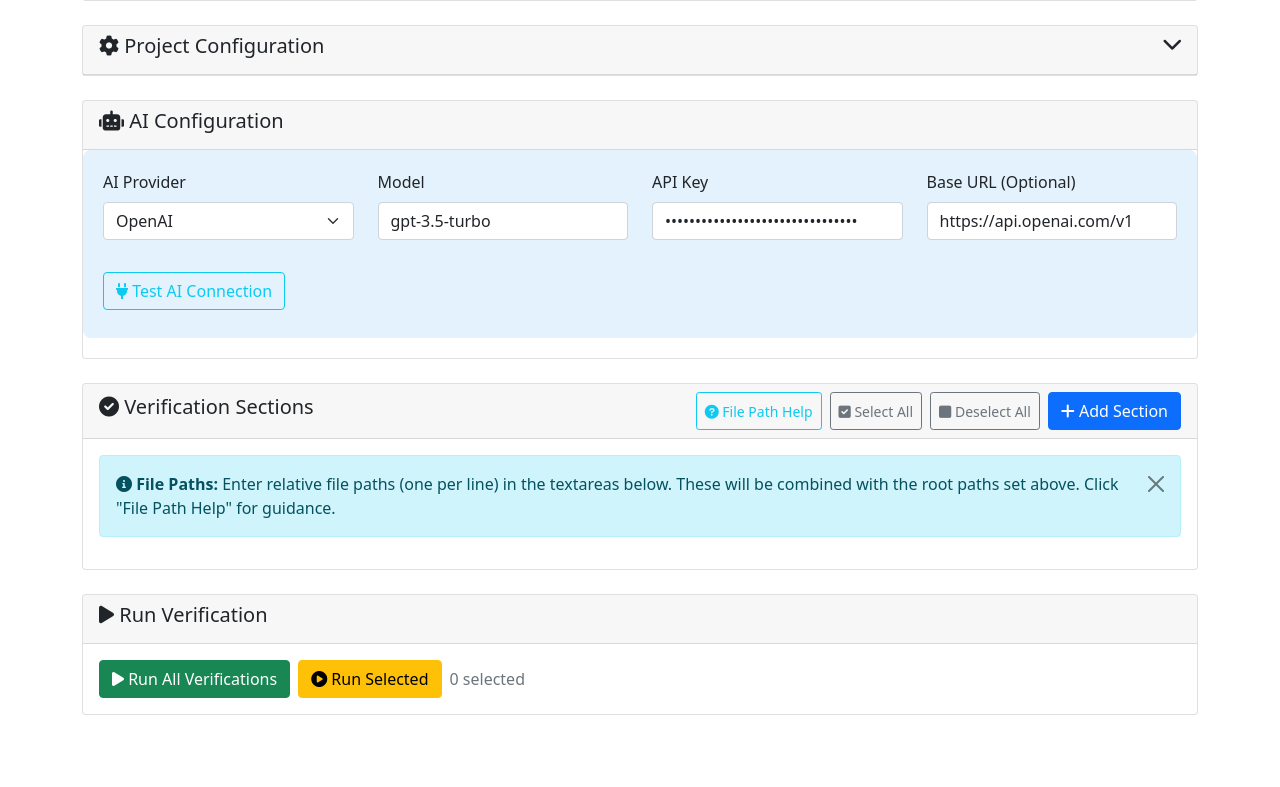
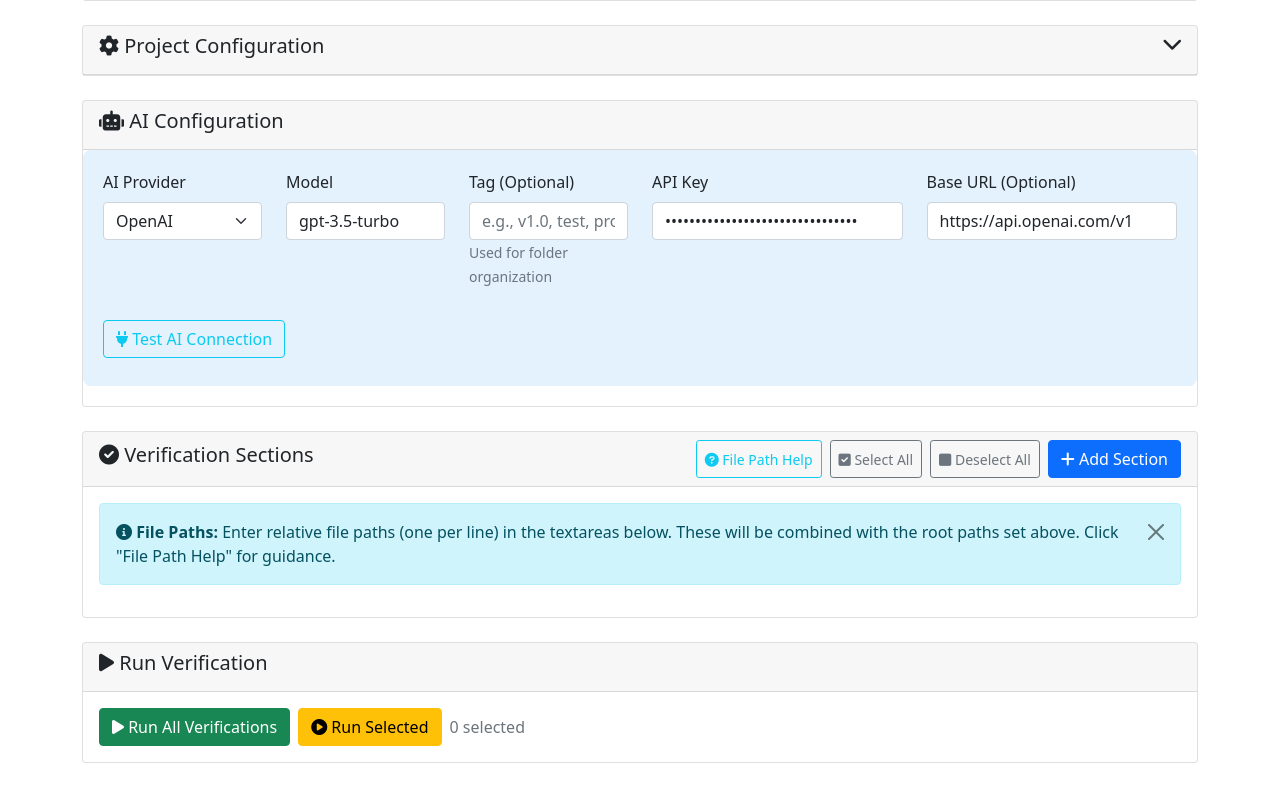
Before and after one commit to gowrav-vishwakarma/prd-code-verifier, a FastAPI app: page / in a window 1280 px wide. Shown: the part 200-987 px from the top of the page. Before the commit the page ends 915 px from the top, so only its background shows below. Run offline with FastAPI, Linux system fonts and the light colour scheme; some libraries are stand-ins or nearby versions.

Commit message:
Add tag support for AI provider configuration and report retrieval
- Introduced an optional `tag` field in the `AIProviderConfig` model for better folder organization.
- Updated the `VerificationResult` model to include `ai_tag` for associating tags with verification results.
- Enhanced the `run_verification` method in `VerificationEngine` to incorporate tags in the output directory structure.
- Added a new API endpoint in `web_app.py` to retrieve reports using the hierarchical path that includes tags.
- Updated the front-end in `index.html` to allow users to input tags, improving usability and organization of reports.

```diff
--- a/models.py
+++ b/models.py
@@ -56,6 +56,7 @@ class AIProviderConfig(BaseModel):
     api_key: Optional[str] = Field(None, description="API key for the provider")
     base_url: Optional[str] = Field(None, description="Base URL for the provider (for custom endpoints)")
     model: str = Field(default="gpt-3.5-turbo", description="Model to use")
+    tag: Optional[str] = Field(None, description="Tag for folder organization (optional)")
     temperature: float = Field(default=0.7, description="Temperature for generation")
     max_tokens: Optional[int] = Field(None, description="Maximum tokens to generate")
 
@@ -76,6 +77,7 @@ class VerificationResult(BaseModel):
     report_file_path: Optional[str] = None
     ai_provider: Optional[str] = None
     ai_model: Optional[str] = None
+    ai_tag: Optional[str] = None
 
 
 class VerificationResponse(BaseModel):
--- a/templates/index.html
+++ b/templates/index.html
@@ -333,7 +333,7 @@
                             </div>
                             <div class="card-body ai-config-section">
                                 <div class="row">
-                                    <div class="col-md-3">
+                                    <div class="col-md-2">
                                         <div class="mb-3">
                                             <label for="aiProvider" class="form-label">AI Provider</label>
                                             <select class="form-select" id="aiProvider" onchange="updateAIProviderConfig()">
@@ -344,10 +344,17 @@
                                             </select>
                                         </div>
                                     </div>
-                                    <div class="col-md-3">
+                                    <div class="col-md-2">
                                         <div class="mb-3">
                                             <label for="aiModel" class="form-label">Model</label>
                                             <input type="text" class="form-control" id="aiModel" value="gpt-3.5-turbo">
+                                        </div>
+                                    </div>
+                                    <div class="col-md-2">
+                                        <div class="mb-3">
+                                            <label for="aiTag" class="form-label">Tag (Optional)</label>
+                                            <input type="text" class="form-control" id="aiTag" placeholder="e.g., v1.0, test, prod">
+                                            <small class="form-text text-muted">Used for folder organization</small>
                                         </div>
                                     </div>
                                     <div class="col-md-3">
@@ -851,11 +858,17 @@
             const loadingDiv = document.querySelector('.loading');
             const resultDiv = document.querySelector('.result-section');
             const progressDiv = document.getElementById('progressContent');
+            const resultsContent = document.getElementById('resultsContent');
 
             loadingDiv.style.display = 'block';
             resultDiv.style.display = 'none';
             progressDiv.style.display = 'block';
             progressDiv.innerHTML = '';
+
+            // Clear previous results to prevent old raw/preview buttons from working
+            if (resultsContent) {
+                resultsContent.innerHTML = '';
+            }
 
             try {
                 // Collect form data
@@ -911,6 +924,7 @@
                     api_key: document.getElementById('aiApiKey').value,
                     base_url: document.getElementById('aiBaseUrl').value,
                     model: document.getElementById('aiModel').value,
+                    tag: document.getElementById('aiTag').value.trim(),
                     temperature: 0.7,
                     max_tokens: null
                 };
@@ -1125,12 +1139,12 @@
                             <h6><i class="fas fa-stream"></i> AI Response Stream - ${verificationName}</h6>
                             <div class="btn-group btn-group-sm" role="group">
                                 <input type="radio" class="btn-check" name="viewMode-${sanitizedName}" id="raw-${sanitizedName}" value="raw" checked>
-                                <label class="btn btn-outline-secondary" for="raw-${sanitizedName}" data-verification="${sanitizedName}" data-mode="raw">
+                                <label class="btn btn-outline-secondary" for="raw-${sanitizedName}" data-verification="${sanitizedName}" data-mode="raw" data-section="streaming">
                                     <i class="fas fa-code"></i> Raw
                                 </label>
 
                                 <input type="radio" class="btn-check" name="viewMode-${sanitizedName}" id="preview-${sanitizedName}" value="preview">
-                                <label class="btn btn-outline-primary" for="preview-${sanitizedName}" data-verification="${sanitizedName}" data-mode="preview">
+                                <label class="btn btn-outline-primary" for="preview-${sanitizedName}" data-verification="${sanitizedName}" data-mode="preview" data-section="streaming">
                                     <i class="fas fa-eye"></i> Preview
                                 </label>
                             </div>
@@ -1403,19 +1417,19 @@
                             <div class="d-flex gap-2">
                                 ${result.success && result.report_content ?
                                     `<div class="btn-group btn-group-sm" role="group">
-                                        <input type="radio" class="btn-check" name="viewMode-${sanitizedName}" id="raw-${sanitizedName}" value="raw" checked>
-                                        <label class="btn btn-outline-secondary" for="raw-${sanitizedName}" data-verification="${sanitizedName}" data-mode="raw">
+                                        <input type="radio" class="btn-check" name="resultsViewMode-${sanitizedName}" id="results-raw-${sanitizedName}" value="raw" checked>
+                                        <label class="btn btn-outline-secondary" for="results-raw-${sanitizedName}" data-verification="${sanitizedName}" data-mode="raw" data-section="results">
                                             <i class="fas fa-code"></i> Raw
                                         </label>
 
-                                        <input type="radio" class="btn-check" name="viewMode-${sanitizedName}" id="preview-${sanitizedName}" value="preview">
-                                        <label class="btn btn-outline-primary" for="preview-${sanitizedName}" data-verification="${sanitizedName}" data-mode="preview">
+                                        <input type="radio" class="btn-check" name="resultsViewMode-${sanitizedName}" id="results-preview-${sanitizedName}" value="preview">
+                                        <label class="btn btn-outline-primary" for="results-preview-${sanitizedName}" data-verification="${sanitizedName}" data-mode="preview" data-section="results">
                                             <i class="fas fa-eye"></i> Preview
                                         </label>
                                     </div>` : ''
                                 }
                                 ${result.success && result.report_file_path ?
-                                    `<a href="/api/reports/${projectName}/${result.ai_provider || 'unknown'}/${result.ai_model || 'unknown'}/${result.report_file_path.split('/').pop()}" class="btn btn-sm btn-outline-primary" download>
+                                    `<a href="/api/reports/${projectName}/${result.ai_provider || 'unknown'}/${result.ai_model || 'unknown'}/${result.ai_tag ? result.ai_tag + '/' : ''}${result.report_file_path.split('/').pop()}" class="btn btn-sm btn-outline-primary" download>
                                         <i class="fas fa-download"></i> Download Report
                                     </a>` : ''
                                 }
@@ -1428,10 +1442,10 @@
                             }
                             ${result.success && result.report_content ?
                                 `<div class="mt-3">
-                                    <div class="report-content-raw" id="report-raw-${sanitizedName}" style="max-height: 400px; overflow-y: auto; background-color: #f8f9fa; padding: 10px; border-radius: 5px; font-family: monospace; white-space: pre-wrap; display: block;">
+                                    <div class="report-content-raw" id="results-report-raw-${sanitizedName}" style="max-height: 400px; overflow-y: auto; background-color: #f8f9fa; padding: 10px; border-radius: 5px; font-family: monospace; white-space: pre-wrap; display: block;">
                                         ${result.report_content}
                                     </div>
-                                    <div class="report-content-preview" id="report-preview-${sanitizedName}" style="max-height: 400px; overflow-y: auto; background-color: #ffffff; padding: 15px; border-radius: 5px; border: 1px solid #dee2e6; display: none;">
+                                    <div class="report-content-preview" id="results-report-preview-${sanitizedName}" style="max-height: 400px; overflow-y: auto; background-color: #ffffff; padding: 15px; border-radius: 5px; border: 1px solid #dee2e6; display: none;">
                                         <span class="text-muted">Loading preview...</span>
                                     </div>
                                 </div>` : ''
@@ -1452,8 +1466,8 @@
         function addResultsToggleEventListeners() {
             // Use event delegation for dynamically added elements
             document.addEventListener('change', function(event) {
-                if (event.target.matches('input[name^="viewMode-"]')) {
-                    const sanitizedName = event.target.id.replace(/^(raw-|preview-)/, '');
+                if (event.target.matches('input[name^="resultsViewMode-"]')) {
+                    const sanitizedName = event.target.id.replace(/^(results-raw-|results-preview-)/, '');
                     const mode = event.target.value;
                     const verificationName = event.target.closest('.card').querySelector('h6').textContent.trim();
 
@@ -1463,13 +1477,13 @@
 
             // Also handle label clicks as fallback
             document.addEventListener('click', function(event) {
-                if (event.target.matches('label[data-verification]')) {
+                if (event.target.matches('label[data-section="results"]')) {
                     const sanitizedName = event.target.getAttribute('data-verification');
                     const mode = event.target.getAttribute('data-mode');
                     const verificationName = event.target.closest('.card').querySelector('h6').textContent.trim();
 
                     // Find and check the corresponding radio button
-                    const radioButton = document.getElementById(`${mode}-${sanitizedName}`);
+                    const radioButton = document.getElementById(`results-${mode}-${sanitizedName}`);
                     if (radioButton) {
                         radioButton.checked = true;
                         handleResultsToggle(sanitizedName, mode, verificationName);
@@ -1480,8 +1494,8 @@
 
         // Handle raw/preview toggle for results section
         function handleResultsToggle(sanitizedName, mode, verificationName) {
-            const rawDiv = document.getElementById(`report-raw-${sanitizedName}`);
-            const previewDiv = document.getElementById(`report-preview-${sanitizedName}`);
+            const rawDiv = document.getElementById(`results-report-raw-${sanitizedName}`);
+            const previewDiv = document.getElementById(`results-report-preview-${sanitizedName}`);
 
             if (rawDiv && previewDiv) {
                 if (mode === 'raw') {
@@ -1499,8 +1513,8 @@
 
         // Update markdown preview for results section
         function updateResultsMarkdownPreview(sanitizedName, verificationName) {
-            const rawDiv = document.getElementById(`report-raw-${sanitizedName}`);
-            const previewDiv = document.getElementById(`report-preview-${sanitizedName}`);
+            const rawDiv = document.getElementById(`results-report-raw-${sanitizedName}`);
+            const previewDiv = document.getElementById(`results-report-preview-${sanitizedName}`);
 
             if (rawDiv && previewDiv) {
                 const rawContent = rawDiv.textContent;
@@ -1607,11 +1621,25 @@
             if (event.target.matches('label[data-verification]')) {
                 const sanitizedName = event.target.getAttribute('data-verification');
                 const mode = event.target.getAttribute('data-mode');
+                const section = event.target.getAttribute('data-section');
+
+                if (section === 'results') {
+                    // Handle results section
+                    const verificationName = event.target.closest('.card').querySelector('h6').textContent.trim();
+                    console.log(`🌐 Global click handler (results): ${mode} mode for ${verificationName}`);
+
+                    const radioButton = document.getElementById(`results-${mode}-${sanitizedName}`);
+                    if (radioButton) {
+                        radioButton.checked = true;
+                        handleResultsToggle(sanitizedName, mode, verificationName);
+                    }
+                } else {
+                    // Handle streaming section
                     const streamingArea = document.getElementById(`streaming-${sanitizedName}`);
 
                     if (streamingArea) {
                         const verificationName = streamingArea.getAttribute('data-verification-name');
-                    console.log(`🌐 Global click handler: ${mode} mode for ${verificationName}`);
+                        console.log(`🌐 Global click handler (streaming): ${mode} mode for ${verificationName}`);
 
                         if (mode === 'raw') {
                             handleRawToggle({ target: { id: `raw-${sanitizedName}` } });
@@ -1620,6 +1648,7 @@
                         }
                     }
                 }
+            }
         });
 
         // Initialize
```
Also changed, not shown: verification_engine.py (+15 -5 lines), web_app.py (+35 -0 lines). Lines whose indentation alone changed are shown as unchanged.
